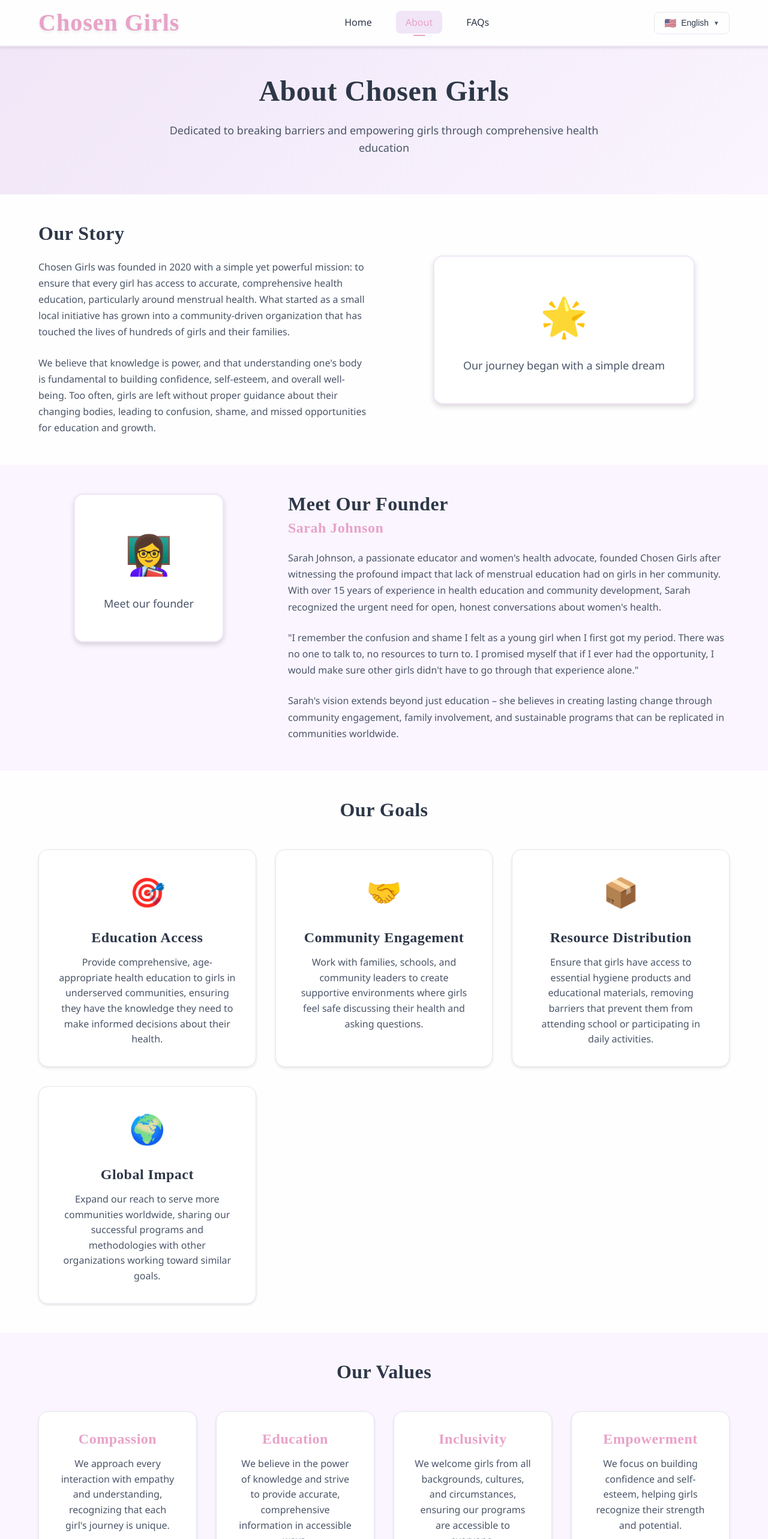
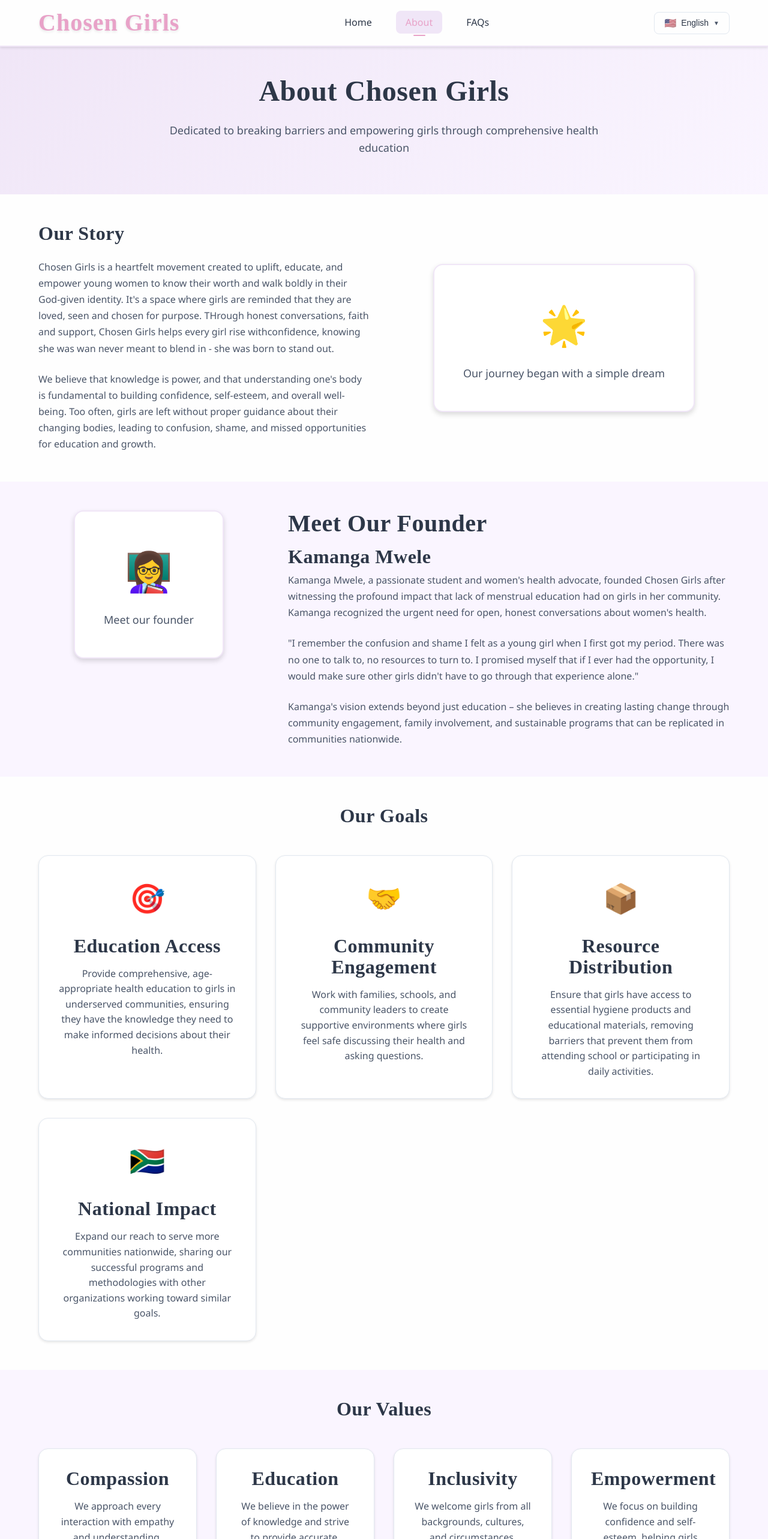
Before and after one commit to Carmen-Dominguez/chosen-girls, a React (Create React App) app: page /about in a window 1280 px wide. Shown: the top 2566 px of the page at 60% size. Built offline with nearby package versions, Linux system fonts and the light colour scheme; a web font is replaced by a local one.

Commit message:
feat: about page update

```diff
--- a/src/pages/About/About.tsx
+++ b/src/pages/About/About.tsx
@@ -23,10 +23,12 @@ const About: React.FC = () => {
             <div className="story__text">
               <h2>Our Story</h2>
               <p>
-                Chosen Girls was founded in 2020 with a simple yet powerful mission: to ensure that
-                every girl has access to accurate, comprehensive health education, particularly around
-                menstrual health. What started as a small local initiative has grown into a
-                community-driven organization that has touched the lives of hundreds of girls and their families.
+                Chosen Girls is a heartfelt movement created to uplift, educate, and empower young women
+                to know their worth and walk boldly in their God-given identity.
+                It's a space where girls are reminded that they are loved, seen and chosen for purpose.
+                THrough honest conversations, faith and support, Chosen Girls helps every girl rise withconfidence,
+                knowing she was wan never meant to blend in - she was born to stand out.
+
               </p>
               <p>
                 We believe that knowledge is power, and that understanding one's body is fundamental
@@ -56,13 +58,12 @@ const About: React.FC = () => {
               </div>
             </div>
             <div className="founder__text">
-              <h2>Meet Our Founder</h2>
-              <h3>Sarah Johnson</h3>
+              <h1>Meet Our Founder</h1>
+              <h2>Kamanga Mwele</h2>
               <p>
-                Sarah Johnson, a passionate educator and women's health advocate, founded Chosen Girls
+                Kamanga Mwele, a passionate student and women's health advocate, founded Chosen Girls
                 after witnessing the profound impact that lack of menstrual education had on girls in
-                her community. With over 15 years of experience in health education and community
-                development, Sarah recognized the urgent need for open, honest conversations about
+                her community. Kamanga recognized the urgent need for open, honest conversations about
                 women's health.
               </p>
               <p>
@@ -72,9 +73,9 @@ const About: React.FC = () => {
                 experience alone."
               </p>
               <p>
-                Sarah's vision extends beyond just education – she believes in creating lasting change
+                Kamanga's vision extends beyond just education – she believes in creating lasting change
                 through community engagement, family involvement, and sustainable programs that can be
-                replicated in communities worldwide.
+                replicated in communities nationwide.
               </p>
             </div>
           </div>
@@ -88,7 +89,7 @@ const About: React.FC = () => {
           <div className="goals__grid">
             <div className="goal-card">
               <div className="goal-card__icon">🎯</div>
-              <h3>Education Access</h3>
+              <h2>Education Access</h2>
               <p>
                 Provide comprehensive, age-appropriate health education to girls in underserved
                 communities, ensuring they have the knowledge they need to make informed decisions
@@ -98,7 +99,7 @@ const About: React.FC = () => {
 
             <div className="goal-card">
               <div className="goal-card__icon">🤝</div>
-              <h3>Community Engagement</h3>
+              <h2>Community Engagement</h2>
               <p>
                 Work with families, schools, and community leaders to create supportive environments
                 where girls feel safe discussing their health and asking questions.
@@ -107,7 +108,7 @@ const About: React.FC = () => {
 
             <div className="goal-card">
               <div className="goal-card__icon">📦</div>
-              <h3>Resource Distribution</h3>
+              <h2>Resource Distribution</h2>
               <p>
                 Ensure that girls have access to essential hygiene products and educational materials,
                 removing barriers that prevent them from attending school or participating in daily activities.
@@ -115,10 +116,10 @@ const About: React.FC = () => {
             </div>
 
             <div className="goal-card">
-              <div className="goal-card__icon">🌍</div>
-              <h3>Global Impact</h3>
+              <div className="goal-card__icon">🇿🇦</div>
+              <h2>National Impact</h2>
               <p>
-                Expand our reach to serve more communities worldwide, sharing our successful programs
+                Expand our reach to serve more communities nationwide, sharing our successful programs
                 and methodologies with other organizations working toward similar goals.
               </p>
             </div>
@@ -132,7 +133,7 @@ const About: React.FC = () => {
           <h2 className="values__title">Our Values</h2>
           <div className="values__list">
             <div className="value-item">
-              <h3>Compassion</h3>
+              <h2>Compassion</h2>
               <p>
                 We approach every interaction with empathy and understanding, recognizing that each
                 girl's journey is unique.
@@ -140,7 +141,7 @@ const About: React.FC = () => {
             </div>
 
             <div className="value-item">
-              <h3>Education</h3>
+              <h2>Education</h2>
               <p>
                 We believe in the power of knowledge and strive to provide accurate, comprehensive
                 information in accessible ways.
@@ -148,7 +149,7 @@ const About: React.FC = () => {
             </div>
 
             <div className="value-item">
-              <h3>Inclusivity</h3>
+              <h2>Inclusivity</h2>
               <p>
                 We welcome girls from all backgrounds, cultures, and circumstances, ensuring our
                 programs are accessible to everyone.
@@ -156,7 +157,7 @@ const About: React.FC = () => {
             </div>
 
             <div className="value-item">
-              <h3>Empowerment</h3>
+              <h2>Empowerment</h2>
               <p>
                 We focus on building confidence and self-esteem, helping girls recognize their
                 strength and potential.
```
